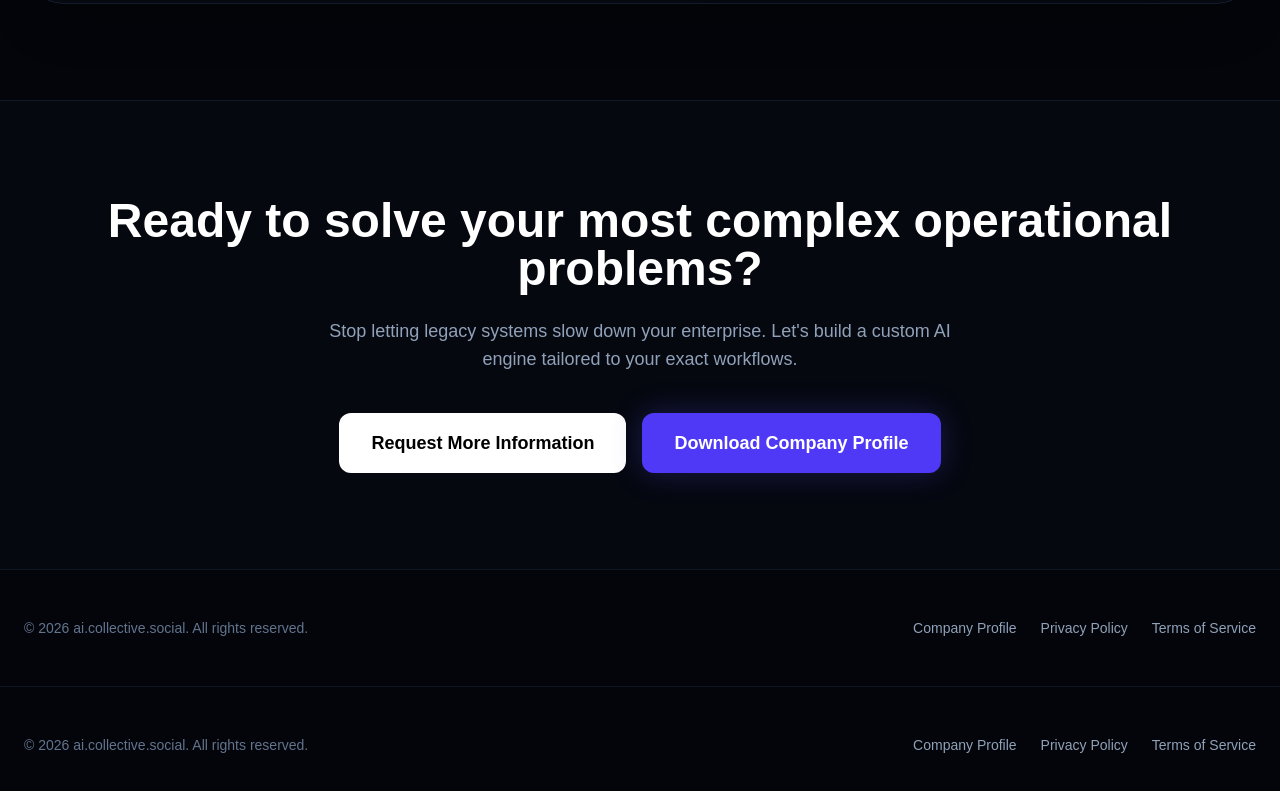
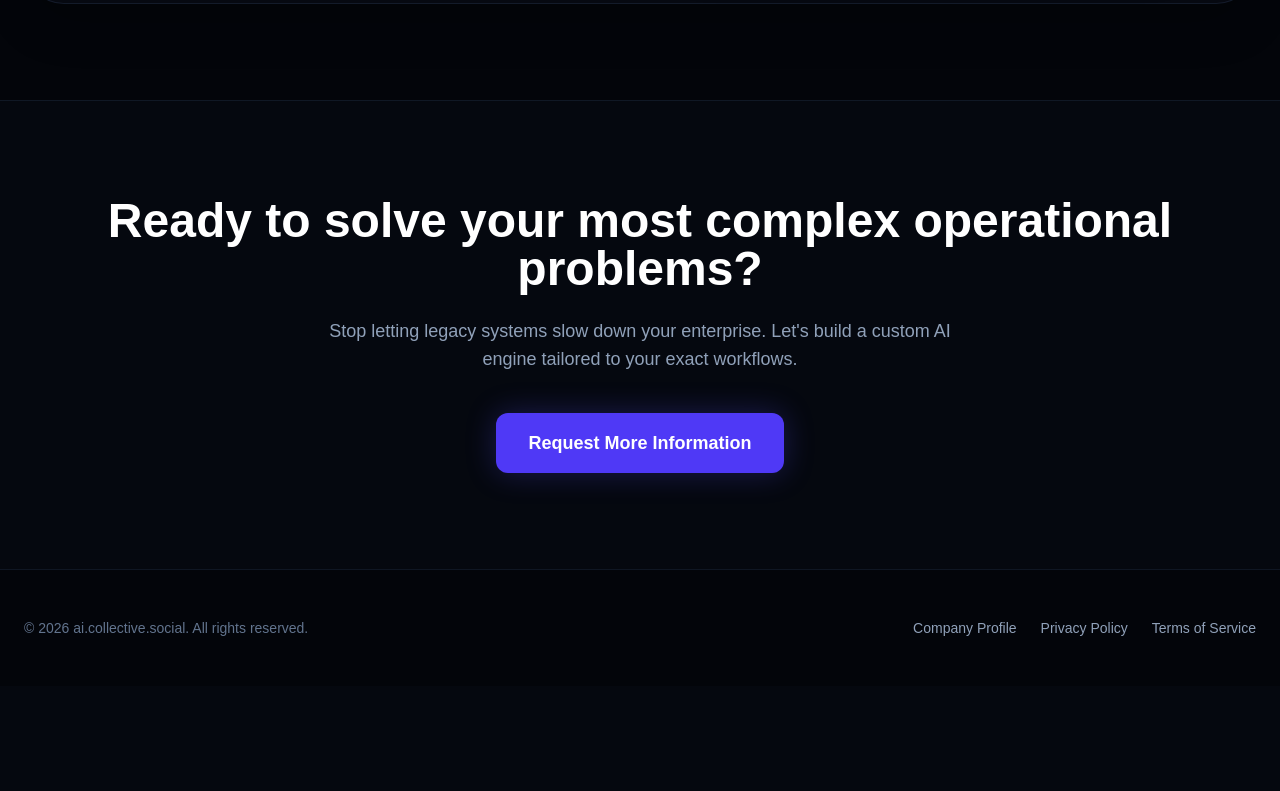
Before and after one commit to duncanluke/agencypivot, a Next.js app: page /case-studies in a window 1280 px wide. Shown: the part 5434-6225 px from the top of the page. After the commit the page ends 6120 px from the top, so only its background shows below. Built offline with nearby package versions, Linux system fonts and the light colour scheme.

Commit message:
fix: remove duplicate footer components and redundant CTA button

```diff
--- a/src/app/case-studies/page.tsx
+++ b/src/app/case-studies/page.tsx
@@ -1,5 +1,4 @@
 import Navigation from "@/components/Navigation";
-import Footer from "@/components/Footer";
 import Image from "next/image";
 import { ArrowRight, CheckCircle2, User, Bot, Cloud, GraduationCap, Landmark, HeartHandshake, Shield } from "lucide-react";
 
@@ -366,16 +365,11 @@ export default function CaseStudiesPage() {
         <h2 className="text-3xl md:text-5xl font-black text-white mb-6">Ready to solve your most complex operational problems?</h2>
         <p className="text-lg text-slate-400 mb-10 max-w-2xl mx-auto">Stop letting legacy systems slow down your enterprise. Let's build a custom AI engine tailored to your exact workflows.</p>
         <div className="flex flex-col sm:flex-row gap-4 justify-center">
-          <a href="/#audit" className="bg-white text-black px-8 py-4 rounded-xl font-bold text-lg hover:bg-slate-200 transition-colors">
+          <a href="/#audit" className="bg-indigo-600 hover:bg-indigo-500 text-white px-8 py-4 rounded-xl font-bold text-lg transition-all shadow-[0_0_30px_rgba(79,70,229,0.3)] hover:shadow-[0_0_40px_rgba(79,70,229,0.5)]">
             Request More Information
-          </a>
-          <a href="/#audit" className="bg-indigo-600 hover:bg-indigo-500 text-white px-8 py-4 rounded-xl font-bold text-lg transition-all shadow-[0_0_30px_rgba(79,70,229,0.3)] hover:shadow-[0_0_40px_rgba(79,70,229,0.5)]">
-            Download Company Profile
           </a>
         </div>
       </section>
-
-      <Footer />
     </main>
   );
 }
--- a/src/app/process/page.tsx
+++ b/src/app/process/page.tsx
@@ -2,7 +2,6 @@
 
 import { motion } from "framer-motion";
 import { CheckCircle2, Server, Database, Plug, Mail, Settings, LineChart, Target, Laptop, ShieldCheck, Clock } from "lucide-react";
-import Footer from "@/components/Footer";
 
 export default function Process() {
   return (
@@ -136,8 +135,6 @@ export default function Process() {
           View Pricing Tiers
         </a>
       </section>
-
-      <Footer />
     </main>
   );
 }
```
